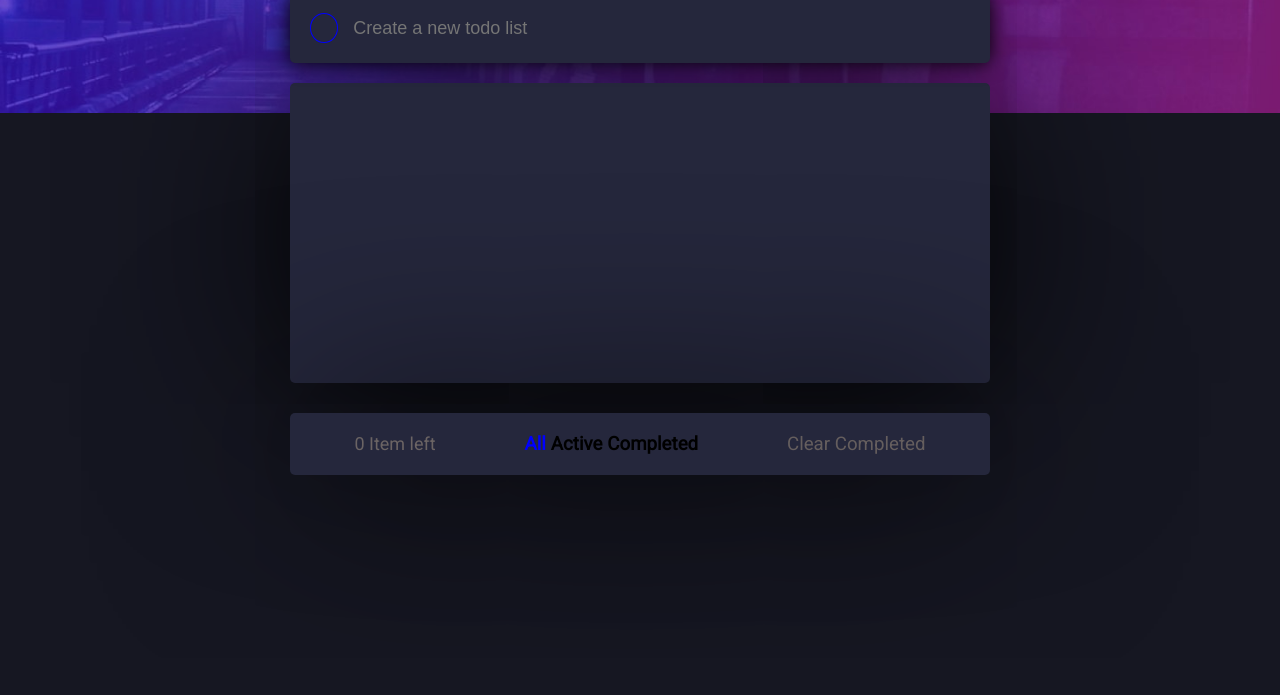
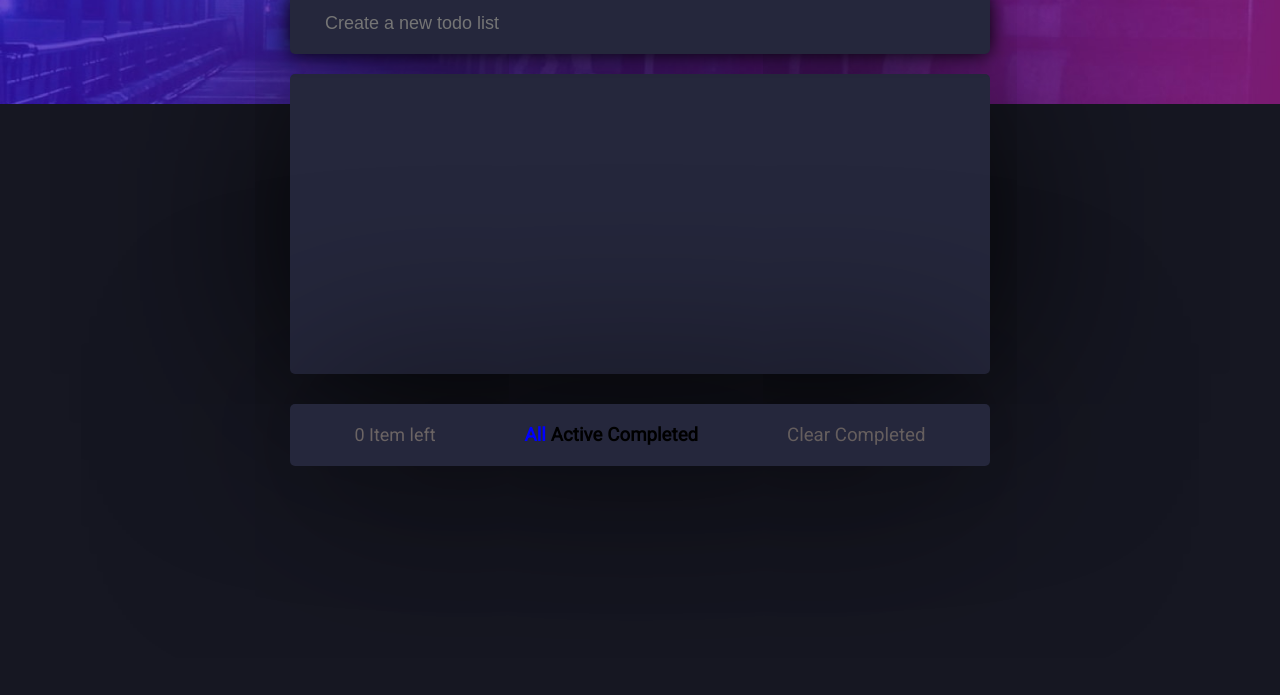
Before and after one commit to Arfat789/todo-app, a plain HTML site: page index.html in a window 1280 px wide. Shown: the part 105-800 px from the top of the page. Drawn offline with nearby package versions, Linux system fonts and the light colour scheme.

Commit message:
Update style.css

```diff
--- a/style.css
+++ b/style.css
@@ -62,13 +62,7 @@ h1{
     border: .5px solid  blue;
     border-radius: 50%;
 }
-.circle{
 
-    height: 30px;
-    width: 30px;
-    border: .5px solid  blue;
-    border-radius: 50%;
-}
 .tick img{
     width:15px;
 }
```
